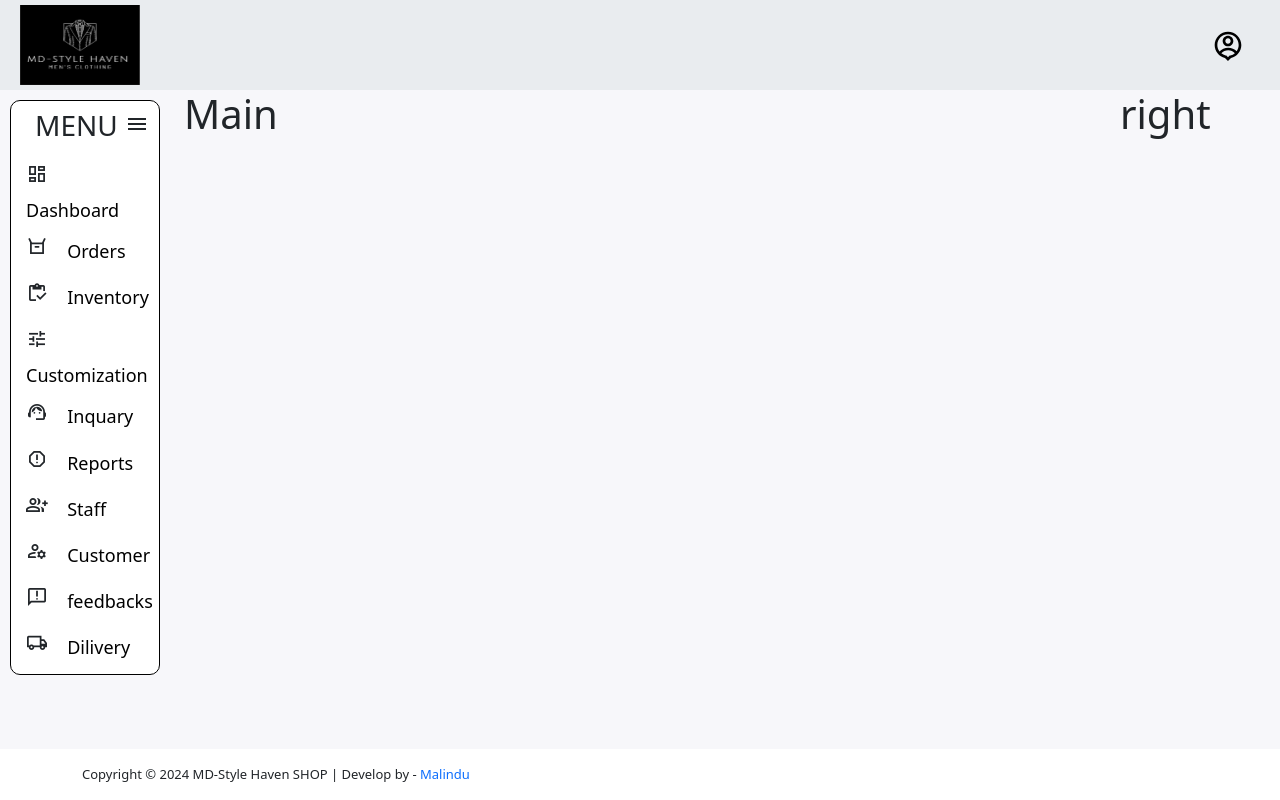
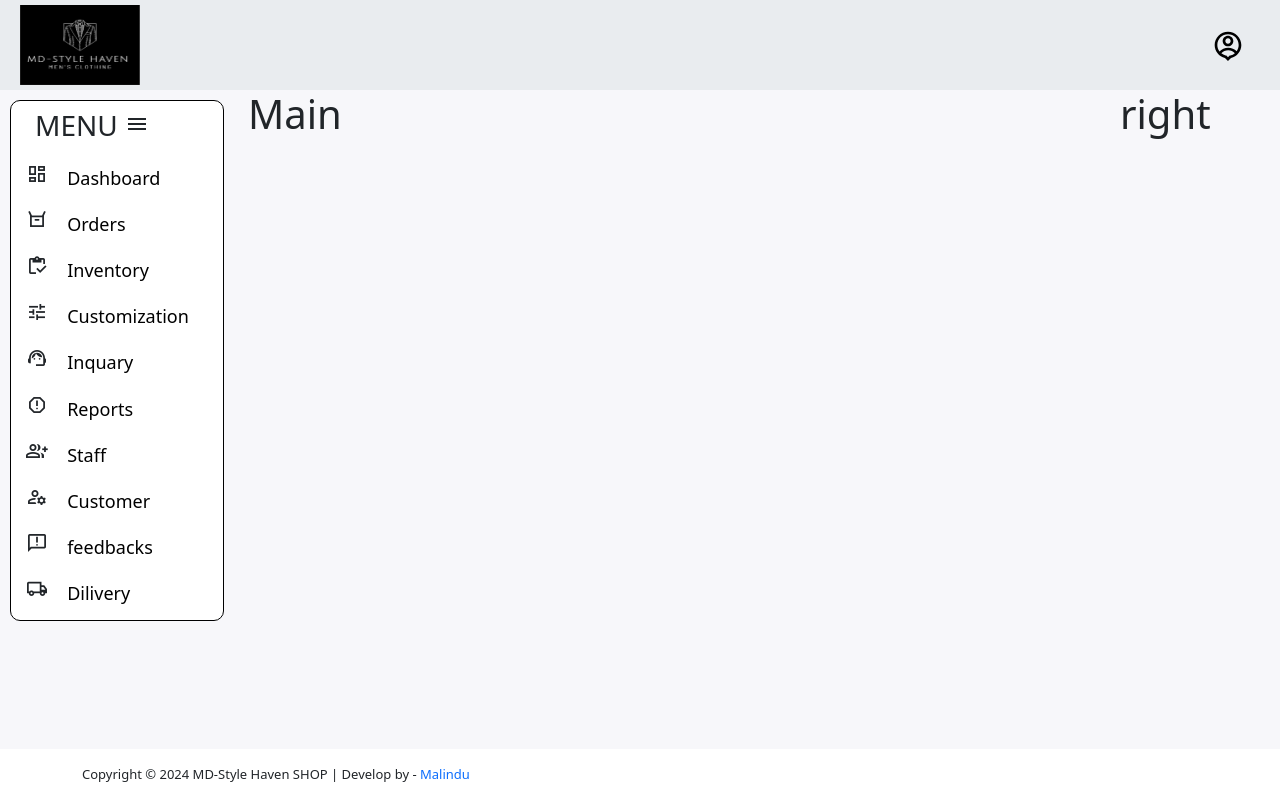
Before and after one commit to Dilakshana-Rupasinghe/MD-style-haven-shop, a PHP site: the page made by admin/home pages/admin-home.php in a window 1280 px wide. Run offline with PHP 8.4, Linux system fonts and the light colour scheme.

Commit message:
Update back-home.css

```diff
--- a/css/back-home.css
+++ b/css/back-home.css
@@ -6,7 +6,7 @@ body {
 
 .container-body {
     display: grid;
-    grid-template-columns: 10rem auto 10rem;
+    grid-template-columns: 14rem auto 10rem;
     position: relative;
 }
 
```
